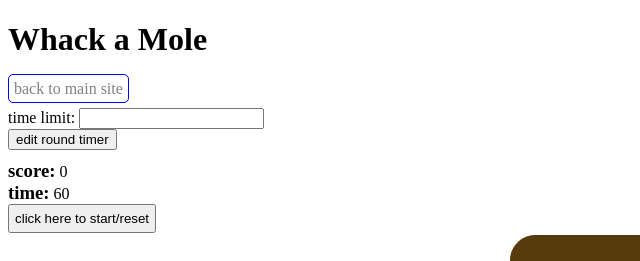
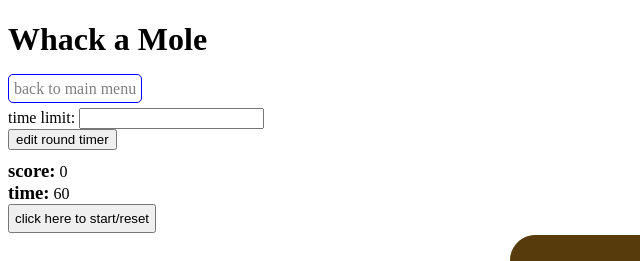
Before and after one commit to JKF007/whackaMole, a plain HTML site: page index.html in a window 1280 px wide. Shown: the top 261 px of the page, 0-640 px from the left. Drawn offline with nearby package versions, Linux system fonts and the light colour scheme.

Commit message:
changed text for link back to main site

```diff
--- a/index.html
+++ b/index.html
@@ -9,7 +9,7 @@
 	</head>
 	<body>
 		<h1>Whack a Mole</h1>
-		<a href ="https://jkf007.github.io/">back to main site</a>
+		<a href ="https://jkf007.github.io/">back to main menu</a>
 		<form>
 			time limit: <input type="text" name="Time" id="userTime"> <br>
 			<button type="button" id= "submitTime">edit round timer</button>
```
